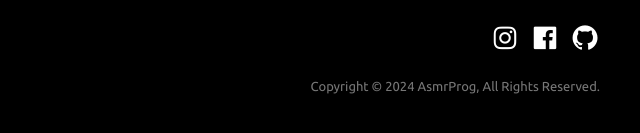
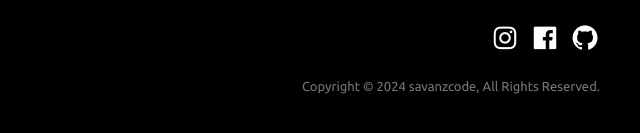
Before and after one commit to savanzscode/akari, a plain HTML site: page index.html in a window 1280 px wide. Shown: the part 2201-2334 px from the top of the page, 640-1280 px from the left. Drawn offline with nearby package versions, Linux system fonts and the light colour scheme.

Commit message:
Update index.html

```diff
--- a/index.html
+++ b/index.html
@@ -210,7 +210,7 @@
           <i class="bx bxl-facebook-square"></i>
           <i class="bx bxl-github"></i>
         </div>
-        <p>Copyright © 2024 AsmrProg, All Rights Reserved.</p>
+        <p>Copyright © 2024 savanzcode, All Rights Reserved.</p>
       </div>
     </footer>
   </body>
```
